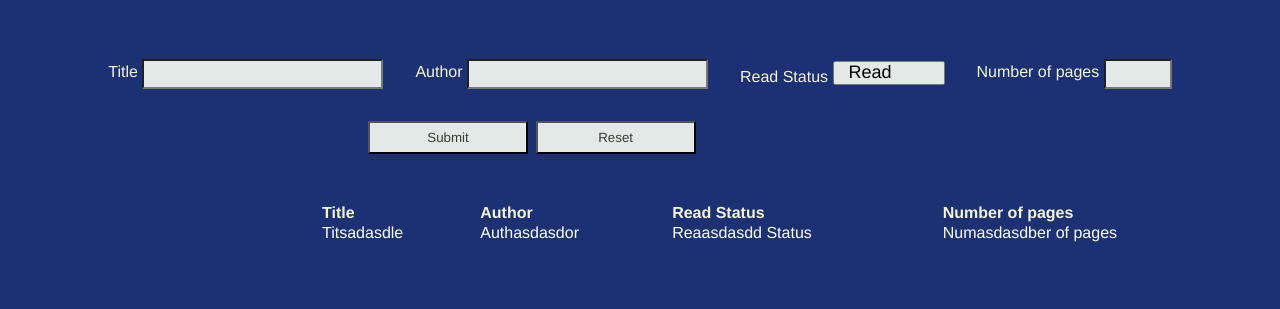
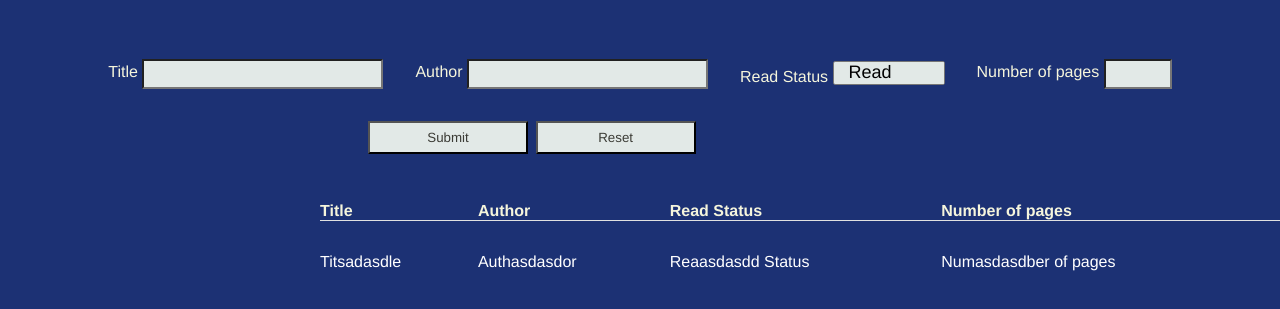
Before and after one commit to HangwelaniMadilonga/library-app, a plain HTML site: page index.html in a window 1280 px wide. Shown: the part 191-500 px from the top of the page. Drawn offline with Linux system fonts and the light colour scheme.

Commit message:
Added spacing and line for table heading section.

```diff
--- a/style.css
+++ b/style.css
@@ -12,23 +12,23 @@ p {
 th{
   color: beige;
   text-align: left;
-  margin-bottom: 4rem;
+  border-bottom: 1px solid #E1E1E1;
+
 }
 thead tr{
-  border-bottom: 2px solid black;
+  border-bottom: 8px solid black;
 }
 td{
   color: white;
   text-align: left;
-  margin-top: 20rem;
+  padding-top: 2rem;
 }
-table th td{
-  border-collapse: separate;
 
-}
 table{
   width: 76%;
   margin-left: 20rem;
+  border-collapse: separate;
+  border-spacing: 0;
 }
 
 body {
```
